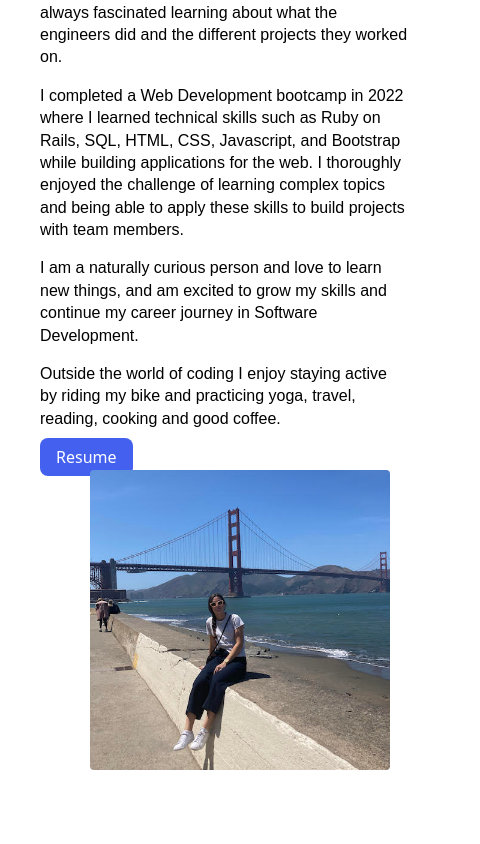
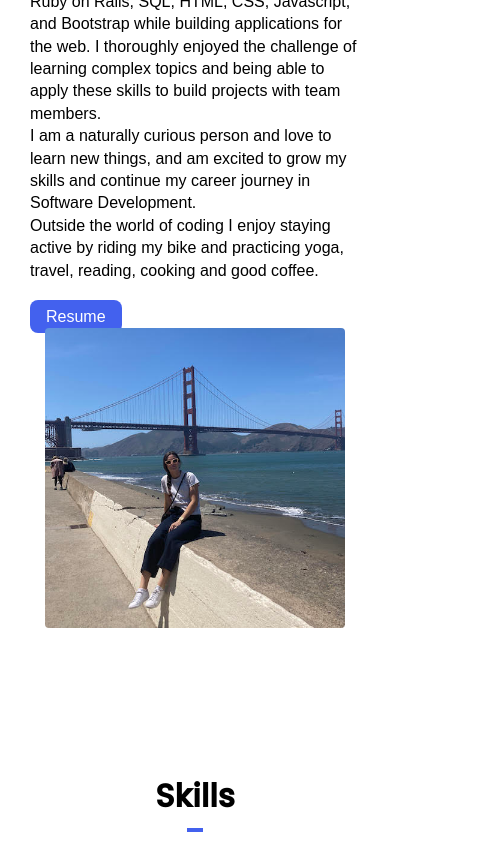
Before and after one commit to Elliee/ellie-portfolio-, a React (Create React App) app: page / in a window 390 px wide. Shown: the part 1230-2074 px from the top of the page, 480 px wide, since content can reach past the window. Built offline with nearby package versions, Linux system fonts and the light colour scheme.

Commit message:
fix layout

```diff
--- a/src/components/About.css
+++ b/src/components/About.css
@@ -1,7 +1,6 @@
 .about-flex {
   display: flex;
   justify-content:space-evenly;
-  align-items: center;
 }
 
 .about-section {
@@ -10,8 +9,14 @@
 
 .about__text {
   font-family:Arial, Helvetica, sans-serif;
-  margin-right: 32px;
   line-height: 1.4;
+}
+
+.about__text p {
+  margin: 0;
+}
+.margin__btm {
+  padding-bottom: 24px;
 }
 
 .resume__btn {
@@ -20,8 +25,9 @@
   text-decoration: none;
   padding: 8px 16px 8px 16px;
   border-radius: 8px;
-  font-family: system-ui, -apple-system, BlinkMacSystemFont, 'Segoe UI', Roboto, Oxygen, Ubuntu, Cantarell, 'Open Sans', 'Helvetica Neue', sans-serif;
+  font-family: Arial, Helvetica, sans-serif;
 }
+
 
 .resume__btn:hover {
   transition: 0.5s;
@@ -34,15 +40,16 @@
   border-radius: 4px;
   margin-left: 50px;
 }
+@media(max-width:768px) {
+  .about__img {
+
+    margin: 0 auto;
+  }
+}
 
 @media(max-width:768px) {
   .about-flex {
     flex-direction: column;
+    align-items: center;
   }
 }
-
-@media(max-width:768px) {
-  .about__img {
-    margin: 0;
-  }
-}
--- a/src/components/About.js
+++ b/src/components/About.js
@@ -10,7 +10,7 @@ const About = () => {
           <p>I recently decided to change careers into Software Development after teaching myself to code during the Covid lockdowns. Prior to this, I was working in tech within Sales/Customer success roles and was always fascinated learning about what the engineers did and the different projects they worked on.</p>
           <p>I completed a Web Development bootcamp in 2022 where I learned technical skills such as Ruby on Rails, SQL, HTML, CSS, Javascript, and Bootstrap while building applications for the web. I thoroughly enjoyed the challenge of learning complex topics and being able to apply these skills to build projects with team members.</p>
           <p>I am a naturally curious person and love to learn new things, and am excited to grow my skills and continue my career journey in Software Development.</p>
-          <p>Outside the world of coding I enjoy staying active by riding my bike and practicing yoga, travel, reading, cooking and good coffee.</p>
+          <p className="margin__btm">Outside the world of coding I enjoy staying active by riding my bike and practicing yoga, travel, reading, cooking and good coffee.</p>
           <a href="resume" className="resume__btn">Resume</a>
         </div>
         <div>
--- a/src/components/Header.css
+++ b/src/components/Header.css
@@ -2,9 +2,9 @@
 
 .header {
   display: flex;
-  justify-content: space-evenly;
+  justify-content: space-between;
   align-items: center;
-  margin-top: 150px;
+  padding-top: 150px;
 }
 
 .header__top {
@@ -57,6 +57,13 @@ h1 {
 @media(max-width:768px) {
   .header {
     flex-direction: column;
+    padding-top: 80px;
+  }
+}
+
+@media(max-width:768px) {
+  .profile-image {
+    margin: 0;
   }
 }
 
--- a/src/components/Navbar.css
+++ b/src/components/Navbar.css
@@ -9,7 +9,6 @@
   align-items:center;
   width: 100%;
   font-family: 'Poppins', sans-serif;
-  margin-bottom: 100px;
 }
 
 .nav-list {
--- a/src/components/Projects.css
+++ b/src/components/Projects.css
@@ -4,6 +4,9 @@
   background-color: rgb(243, 242, 242);
   width: 100%;
   padding-top: 24px;
+  /* z-index: -1;
+  position:fixed; */
+
 }
 
 .project-flex {
--- a/src/index.css
+++ b/src/index.css
@@ -4,6 +4,16 @@ body {
   margin: 0px;
   padding: 0px;
   box-sizing: border-box;
+}
+
+html {
+  box-sizing: border-box;
+}
+
+*,
+*:before,
+*:after {
+  box-sizing: inherit;
 }
 
 
@@ -42,6 +52,7 @@ body {
 
 @media(max-width:600px) {
   .section {
-    width: 400px;
+    width: 370px;
+    padding: 20px;
   }
 }
```
